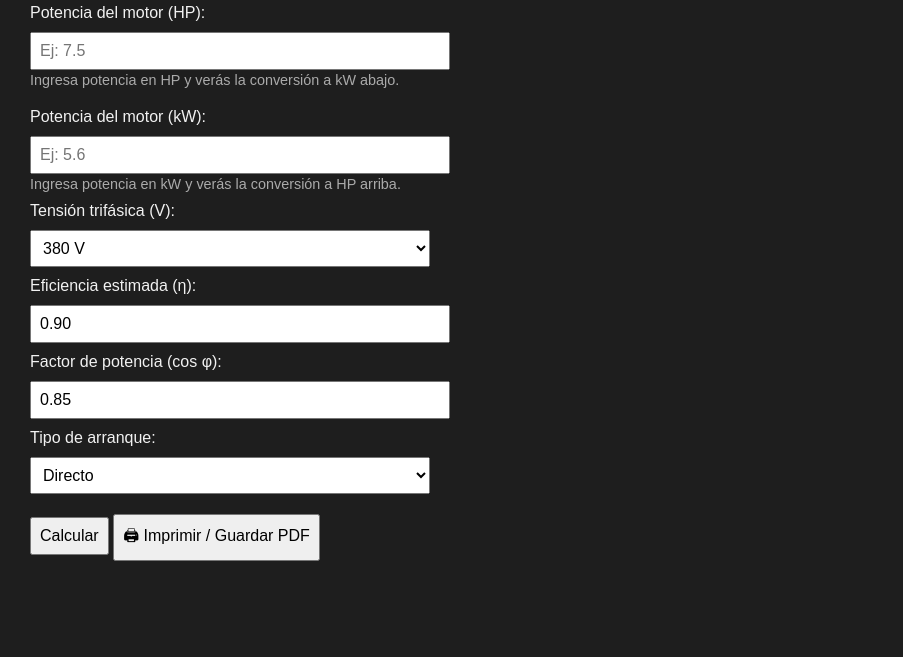
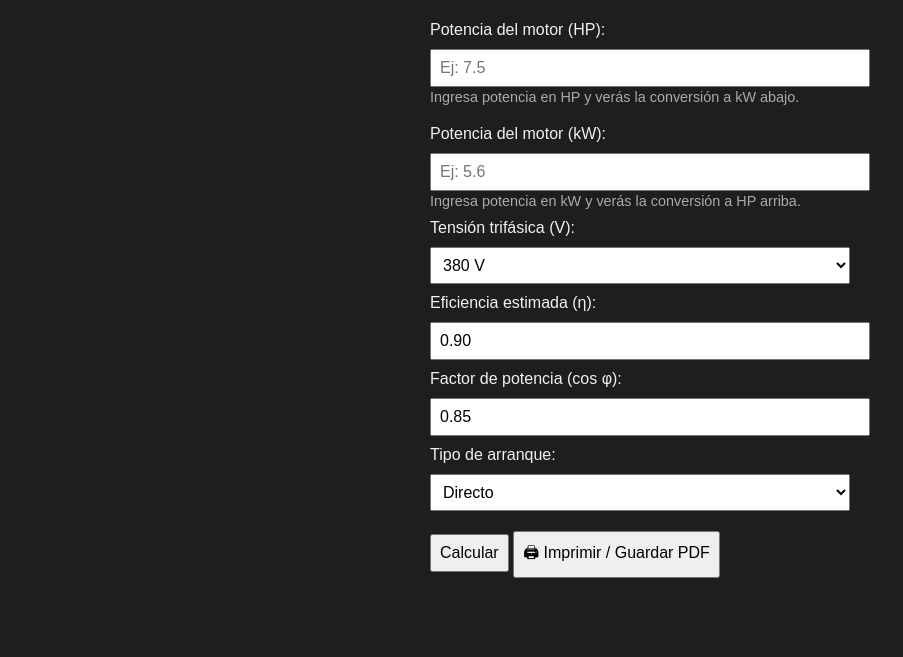
Before and after one commit to PASIR2025/CALCULADORA-01, a plain HTML site: page index.html in a window 1280 px wide. Shown: the part 143-800 px from the top of the page, without its empty margins (0-903 px from the left). Drawn offline with Linux system fonts and the light colour scheme.

Commit message:
Update index.html

```diff
--- a/index.html
+++ b/index.html
@@ -10,10 +10,17 @@
   <style>
     body {
       font-family: Arial, sans-serif;
-      margin: 30px;
+      margin: 0;
       background-color: #1e1e1e;
       color: #f1f1f1;
     }
+
+    .contenedor {
+      max-width: 420px;
+      margin: 0 auto;
+      padding: 30px 20px;
+    }
+
     h2 {
       color: #66b3ff;
       display: flex;
@@ -21,55 +28,63 @@
       gap: 10px;
       font-size: 1.3em;
     }
+
     h2 img {
       width: 40px;
       height: auto;
     }
+
     h2 span {
       line-height: 1.2;
       white-space: pre-line;
     }
+
     label, input, select {
       display: block;
       margin-top: 10px;
-      max-width: 400px;
+      max-width: 100%;
       width: 100%;
     }
+
     input, select, button {
       padding: 8px;
       font-size: 1em;
     }
+
     .resultado {
       margin-top: 30px;
       padding: 15px;
       background-color: #333333;
       border: 1px solid #66cccc;
       border-radius: 5px;
-      max-width: 400px;
     }
+
     .botones {
       margin-top: 20px;
     }
+
     .proteccion {
       display: flex;
       align-items: center;
       margin-top: 15px;
-      max-width: 400px;
     }
+
     .proteccion img {
       width: 60px;
       height: auto;
       margin-right: 15px;
     }
+
     .info-unidad {
       font-size: 0.9em;
       color: #aaa;
       margin-top: 2px;
-      max-width: 400px;
     }
   </style>
 </head>
 <body>
+
+  <div class="contenedor">
 
     <!-- TÍTULO CON LOGO PEQUEÑO -->
     <h2>
@@ -117,6 +132,9 @@
 
     <div id="resultado" class="resultado" style="display:none;"></div>
 
+  </div>
+
+  <!-- Scripts -->
   <script>
     const HP_TO_KW = 0.746;
 
@@ -152,7 +170,7 @@
         isNaN(voltaje) || isNaN(eficiencia) || isNaN(fp) ||
         eficiencia <= 0 || eficiencia > 1 || fp <= 0 || fp > 1
       ) {
-        alert("Por favor ingresa valores válidos. La eficiencia y el factor de potencia deben ser decimales entre 0 y 1.");
+        alert("Por favor ingresa valores válidos.");
         return;
       }
 
@@ -161,27 +179,22 @@
 
       const contactorMin = (intensidad * 1.15).toFixed(1);
       const contactorMax = (intensidad * 1.25).toFixed(1);
-
       const releMin = (intensidad * 1.05).toFixed(1);
       const releMax = (intensidad * 1.15).toFixed(1);
-
       const itmMin = Math.ceil(intensidad * 1.25);
       const itmMax = Math.ceil(intensidad * 1.5);
 
       const resultadoHTML = `
         <strong>⚙ Resultados para motor de ${potenciaKw.toFixed(2)} kW (${(potenciaKw / HP_TO_KW).toFixed(2)} HP) a ${voltaje} V</strong><br>
         <strong>Corriente estimada:</strong> ${intensidad.toFixed(2)} A
-
         <div class="proteccion">
           <img src="imagenes/contactor.png" alt="Contactor" />
           <div><strong>Contactor:</strong> ${contactorMin} A - ${contactorMax} A</div>
         </div>
-
         <div class="proteccion">
           <img src="imagenes/rele.png" alt="Relé térmico" />
           <div><strong>Relé térmico:</strong> ${releMin} A - ${releMax} A</div>
         </div>
-
         <div class="proteccion">
           <img src="imagenes/itm.png" alt="Interruptor termomagnético" />
           <div><strong>ITM:</strong> ${itmMin} A - ${itmMax} A</div>
@@ -194,14 +207,14 @@
     }
   </script>
 
-  <!-- Service Worker para PWA -->
+  <!-- Service Worker -->
   <script>
     if ('serviceWorker' in navigator) {
       window.addEventListener('load', function () {
         navigator.serviceWorker.register('sw.js').then(function (registration) {
-          console.log('✅ ServiceWorker registrado con éxito:', registration.scope);
+          console.log('✅ ServiceWorker registrado:', registration.scope);
         }, function (err) {
-          console.log('❌ ServiceWorker falló:', err);
+          console.log('❌ Fallo en ServiceWorker:', err);
         });
       });
     }
```
Lines whose indentation alone changed are shown as unchanged.
